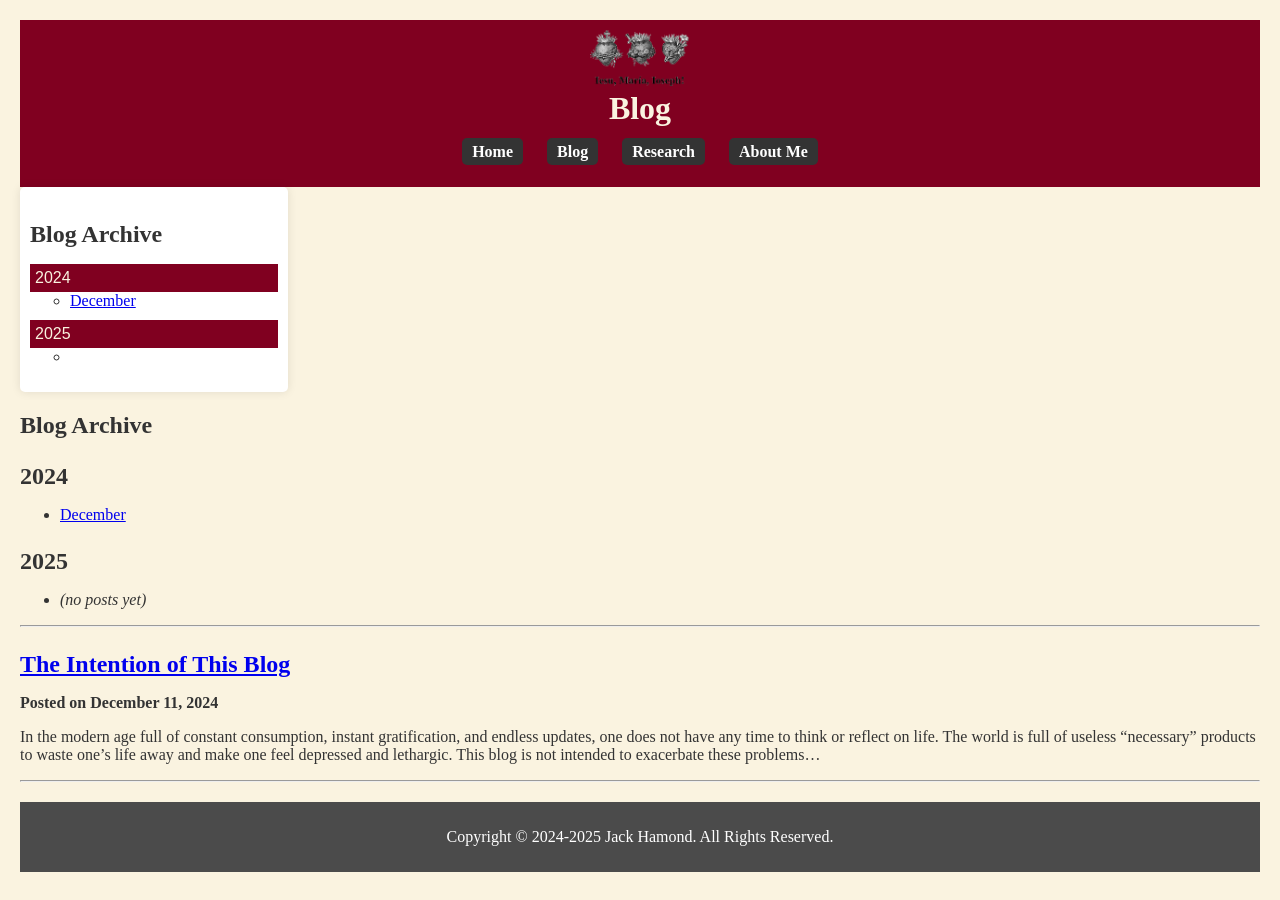
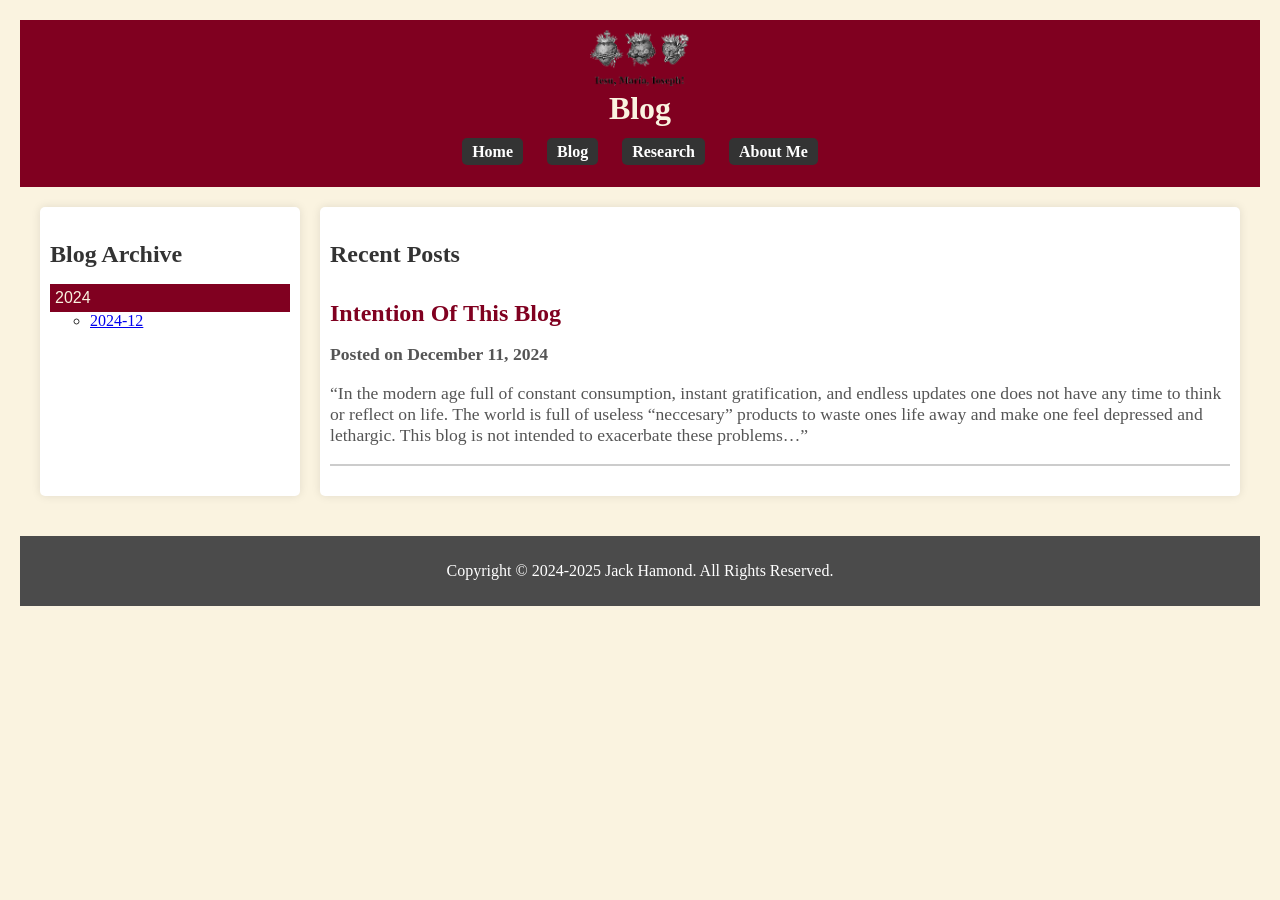
Before and after one commit to jackhamond/jackhamond.github.io, a Jekyll site: the page built from blog/index.md, in a window 1280 px wide. Built offline with Jekyll 4.4.1, drawn with Linux system fonts in a browser that asks for light colours.

Commit message:
Update blog.html

```diff
--- a/_layouts/blog.html
+++ b/_layouts/blog.html
@@ -4,25 +4,19 @@
 <body>
   {% include header.html %}
   <main>
-      <aside class="sidebar">
-        <h3>Blog Archive</h3>
-        <ul class="year-list">
-          <li>
-            <button class="dropdown-toggle">2024</button>
-            <ul class="month-list">
-              <li><a href="2024/2024_december.html">December</a></li>
-            </ul>
-          </li>
-          <li>
-            <button class="dropdown-toggle">2025</button>
-            <ul class="month-list">
-              <li></li>
-            </ul>
-          </li>
-        </ul>
-      </aside>
-    {{ content }}
-
+    <div class="blog-container">
+      {% include blog/blog-archive.html %}
+      <section class="recent-posts">
+        <h3>Recent Posts</h3>
+        {% for post in site.posts limit: 3 %}
+        <article class="post-preview">
+          <h4><a href="{{ post.url }}">{{ post.title }}</a></h4>
+          <p><b>Posted on {{ post.date | date: "%B %d, %Y" }}</b></p>
+          <p>{{ post.excerpt }}</p>
+        </article>
+        {% endfor %}
+      </section>
+    </div>
   </main>
   {% include footer.html %}
 <script src="/assets/js/theme-toggle.js"></script>
```
